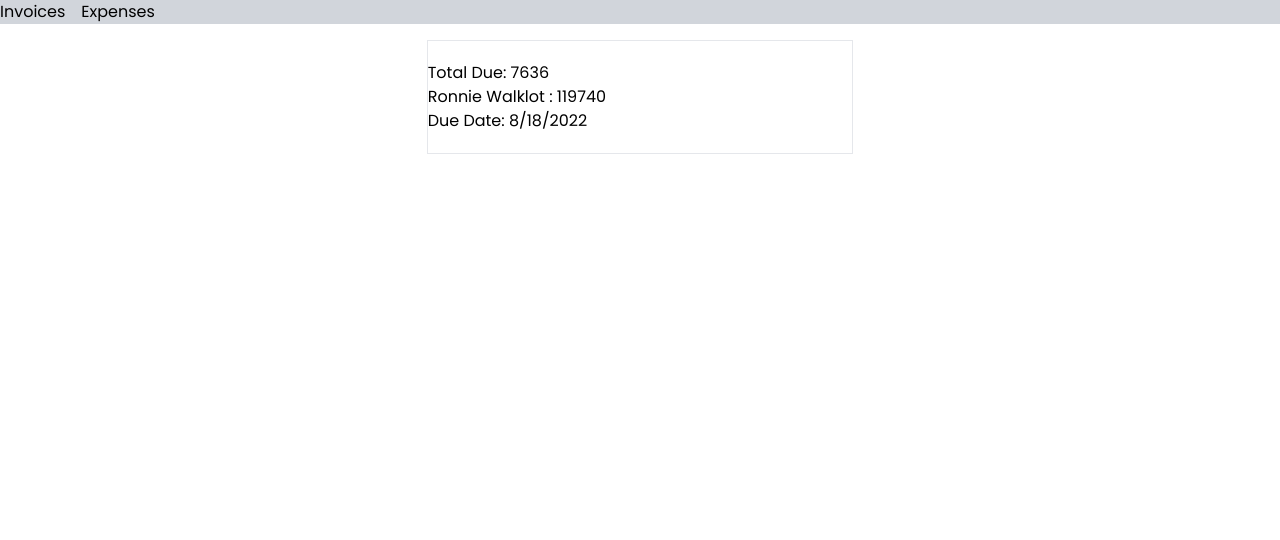
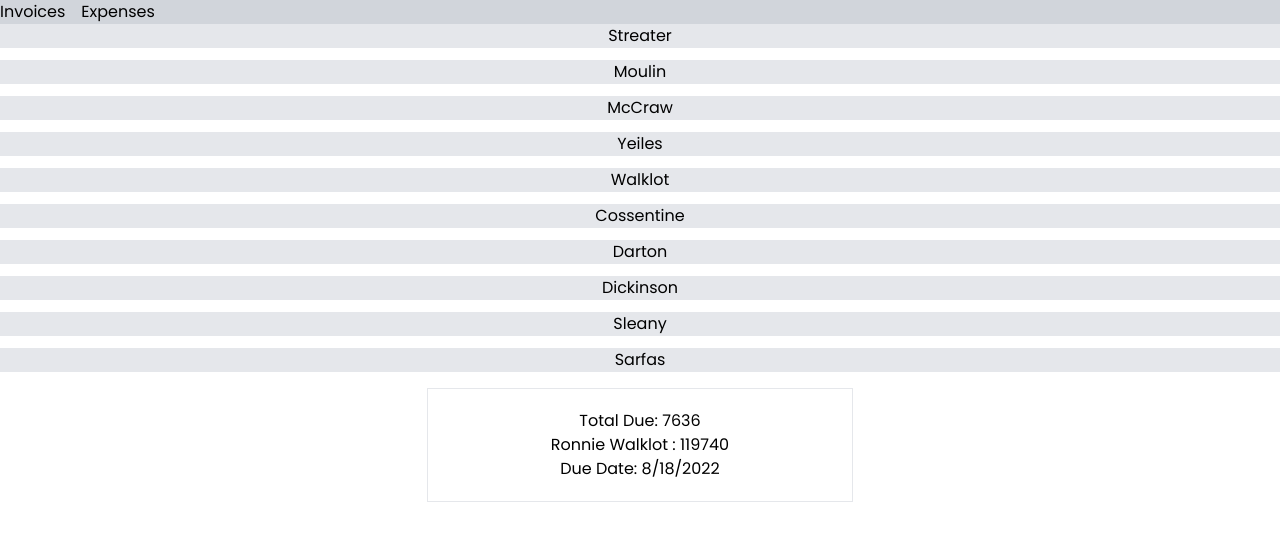
Before and after one commit to Zyar3k/react-router-v6-practice__frontend, a React (Create React App) app: page /invoices/119740 in a window 1280 px wide. Shown: the top 540 px of the page. Built offline with nearby package versions, Linux system fonts and the light colour scheme.

Commit message:
Indexes routes

```diff
--- a/src/components/Invoices.jsx
+++ b/src/components/Invoices.jsx
@@ -13,7 +13,6 @@ const Invoices = () => {
             className="bg-gray-200"
             to={`/invoices/${invoice.number}`}
             key={index}
-            target="_blank"
           >
             {invoice.last_name}
           </Link>
--- a/src/index.js
+++ b/src/index.js
@@ -13,8 +13,17 @@ root.render(
   <BrowserRouter>
     <Routes>
       <Route path="/" element={<App />}>
-        <Route path="/invoices" element={<Invoices />}></Route>
-        <Route path="/invoices/:invoiceId" element={<Bills />}></Route>
+        <Route path="/invoices" element={<Invoices />}>
+          <Route
+            index
+            element={
+              <main className="text-center py-5">
+                <p>Select an Invoice</p>
+              </main>
+            }
+          ></Route>
+          <Route path=":invoiceId" element={<Bills />}></Route>
+        </Route>
         <Route path="/expenses" element={<Expenses />} />
         <Route
           path="*"
```
